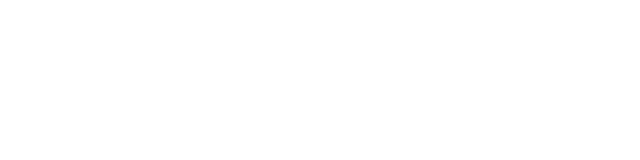
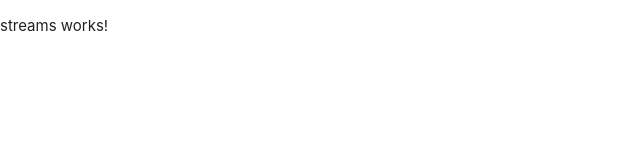
Before and after one commit to vvaxcoder/chat_app, an Angular app in the folder chatapp_frontend/: page /streams in a window 1280 px wide. Before the commit this address led to /. Shown: the top 160 px of the page, without its empty margins (0-640 px from the left). Built offline with nearby package versions, Linux system fonts and the light colour scheme.

Commit message:
Create Streams component and add route for it

```diff
--- a/chatapp_frontend/src/app/components/signup/signup.component.ts
+++ b/chatapp_frontend/src/app/components/signup/signup.component.ts
@@ -1,6 +1,7 @@
 import { AuthService } from './../../services/auth.service';
 import { Component, OnInit } from '@angular/core';
 import { FormGroup, FormBuilder, Validators } from '@angular/forms';
+import { Router } from '@angular/router';
 
 @Component({
   selector: 'app-signup',
@@ -12,7 +13,7 @@
   signupForm: FormGroup;
   errorMessage: string;
 
-  constructor(private authService: AuthService, private formBuilder: FormBuilder) { }
+  constructor(private authService: AuthService, private formBuilder: FormBuilder, private router: Router) { }
 
   ngOnInit() {
     this.init();
@@ -29,7 +30,10 @@
   signupUser() {
     this.authService.registerUser(this.signupForm.value).subscribe(data => {
       console.log('data = ', data);
+
       this.signupForm.reset();
+
+      this.router.navigate(['streams']);
     }, error => {
       console.log(error);
 
--- /dev/null
+++ b/chatapp_frontend/src/app/components/streams/streams.component.html
@@ -0,0 +1 @@
+<p>streams works!</p>
--- /dev/null
+++ b/chatapp_frontend/src/app/components/streams/streams.component.ts
@@ -0,0 +1,15 @@
+import { Component, OnInit } from '@angular/core';
+
+@Component({
+  selector: 'app-streams',
+  templateUrl: './streams.component.html',
+  styleUrls: ['./streams.component.scss']
+})
+export class StreamsComponent implements OnInit {
+
+  constructor() { }
+
+  ngOnInit() {
+  }
+
+}
```
Also changed, not shown: chatapp_frontend/src/app/app.module.ts (+6 -2 lines), chatapp_frontend/src/app/modules/streams-routing.module.ts (added, +18 -0 lines), chatapp_frontend/src/app/modules/streams.module.ts (added, +12 -0 lines), chatapp_frontend/src/app/components/streams/streams.component.scss (added).
